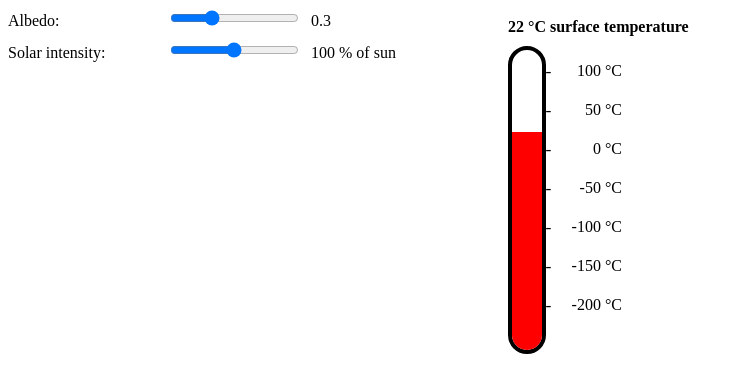
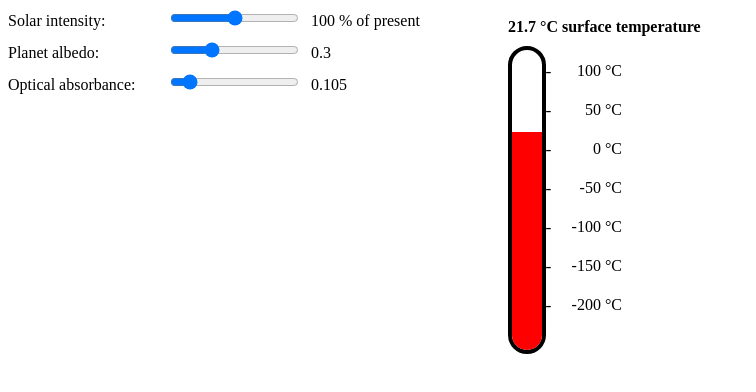
Before and after one commit to hannahci/eb-simple-model, a plain HTML site: page index.html in a window 1280 px wide. Shown: the whole page, without its empty margins (0-756 px from the left). Drawn offline with Linux system fonts and the light colour scheme.

Commit message:
Adding absorbance and formula for atmospheric temp

```diff
--- a/index.html
+++ b/index.html
@@ -56,7 +56,7 @@
                 width: 100%;
                 justify-content: flex-end;
             }
-            #mercury {
+            .mercury {
                 background-color: red;
                 width: 100%;
                 height: 15%;
@@ -102,15 +102,21 @@
     <div class="contentContainer">
         <div class="inputRowsContainer">
             <div class="inputRow">
-                <label for="albedoInput">Albedo:</label>
+                <label for="solarInput"> Solar intensity:</label>
+                <input type="range" min="70" max="130" value="100" id="solarInput" oninput="update()">
+                <span id="solarValue">
+                </span>
+            </div>
+            <div class="inputRow">
+                <label for="albedoInput">Planet albedo:</label>
                 <input type="range" min="0" max="100" value="30" id="albedoInput" oninput="update()">
                 <span id="albedoValue">
                 </span>
             </div>
             <div class="inputRow">
-                <label for="solarInput"> Solar intensity:</label>
-                <input type="range" min="1" max="200" value="100" id="solarInput" oninput="update()">
-                <span id="solarValue">
+                <label for="absorbInput">Optical absorbance:</label>
+                <input type="range" min="0" max="1000" value="105" id="absorbInput" oninput="update()">
+                <span id="absorbValue">
                 </span>
             </div>
         </div>
@@ -131,20 +137,31 @@
                         <li>-200 °C</li>
                     </ul>
                     <div class="glass">
-                        <div id="mercury"></div>
+                        <div id="surfaceTemp" class="mercury"></div>
                     </div>
                 </div>
             </div>
         </div>
     </div>
     <script type="text/javascript">
-        function surfaceTemperature(albedo, solar, emissivity, absorptivity){
+        function surfaceTemperature(albedo, solar, emissivity, absorbance){
             const sigma = 5.67e-8
-            const aE = albedo * (1 - absorptivity)**2
-            const aPrime = (1 - absorptivity) * (1 - albedo)
+            const aE = albedo * (1 - absorbance)**2
+            const aPrime = (1 - absorbance) * (1 - albedo)
             const temp = Math.pow((solar*(1 - aE + aPrime))/(4 * sigma * (2-emissivity)), 0.25)
             const tempCelsius = temp - 273.15
-            // console.log("sigma", sigma, "aE", aE, "aPrime", aPrime, "temp", temp)
+            return tempCelsius
+        }
+        function atmosphericTemperature(albedo, solar, emissivity, absorbance){
+            const surfTemp = surfaceTemperature(albedo, solar, emissivity, absorbance) + 273.15
+            const surfTemp4 = Math.pow(surfTemp, 4)
+            const sigma = 5.67e-8
+            const aE = albedo * (1 - absorbance)**2
+            const aPrime = (1 - absorbance) * (1 - albedo)
+            const upper = 4 * sigma * surfTemp4 - solar * aPrime
+            const lower = 4 * emissivity * sigma
+            const temp = Math.pow((4 * sigma * surfTemp4 - solar * aPrime)/(4 * emissivity * sigma), 0.25)
+            const tempCelsius = temp - 273.15
             return tempCelsius
         }
         function calcTemperaturePosition(temp, minTemp, maxTemp, positionMinTemp, positionMaxTemp){
@@ -154,25 +171,21 @@
             const position = diffToMin / diffMinMax * diffPositionMinMax + positionMinTemp
             return position
         }
-        console.log('-200 = ', calcTemperaturePosition(-200, -200, 100, 15, 93))
-        console.log('-150 = ', calcTemperaturePosition(-150, -200, 100, 15, 93))
-        console.log('-100 = ', calcTemperaturePosition(-100, -200, 100, 15, 93))
-        console.log('-50 = ', calcTemperaturePosition(-50, -200, 100, 15, 93))
-        console.log('0 = ', calcTemperaturePosition(0, -200, 100, 15, 93))
-        console.log('50 = ', calcTemperaturePosition(50, -200, 100, 15, 93))
-        console.log('100 = ', calcTemperaturePosition(100, -200, 100, 15, 93))
+        console.log('atmTemp = ', atmosphericTemperature(0.3, 1360, 0.9, 0.105))
         function update(){
+            let solarPercent = document.getElementById("solarInput").value
+            document.getElementById("solarValue").innerHTML = solarPercent + " % of present"
+
             let albedo = document.getElementById("albedoInput").value / 100
             document.getElementById("albedoValue").innerHTML = albedo
 
-            let solarPercent = document.getElementById("solarInput").value
-            document.getElementById("solarValue").innerHTML = solarPercent + " % of sun"
+            let absorbance = document.getElementById("absorbInput").value / 1000
+            document.getElementById("absorbValue").innerHTML = absorbance
 
             let solar = 1360 * solarPercent / 100
             let emissivity = 0.9
-            let absorptivity = 0.105
-            let surfTemp = surfaceTemperature(albedo, solar, emissivity, absorptivity)
-            document.getElementById("surfTempValue").innerHTML = Math.round(surfTemp) + " °C surface temperature"
+            let surfTemp = surfaceTemperature(albedo, solar, emissivity, absorbance)
+            document.getElementById("surfTempValue").innerHTML = Math.round(surfTemp * 10) / 10 + " °C surface temperature"
 
             // TODO: make sure that ultimate temp borders are not in the possible ranges!
             let minTemp = -200
@@ -180,7 +193,7 @@
             let positionMinTemp = 15
             let positionMaxTemp = 93
             let posTemp = calcTemperaturePosition(surfTemp, minTemp, maxTemp, positionMinTemp, positionMaxTemp)
-            document.getElementById("mercury").style.height = posTemp + "%"
+            document.getElementById("surfaceTemp").style.height = posTemp + "%"
         }
         update()
     </script>
```
